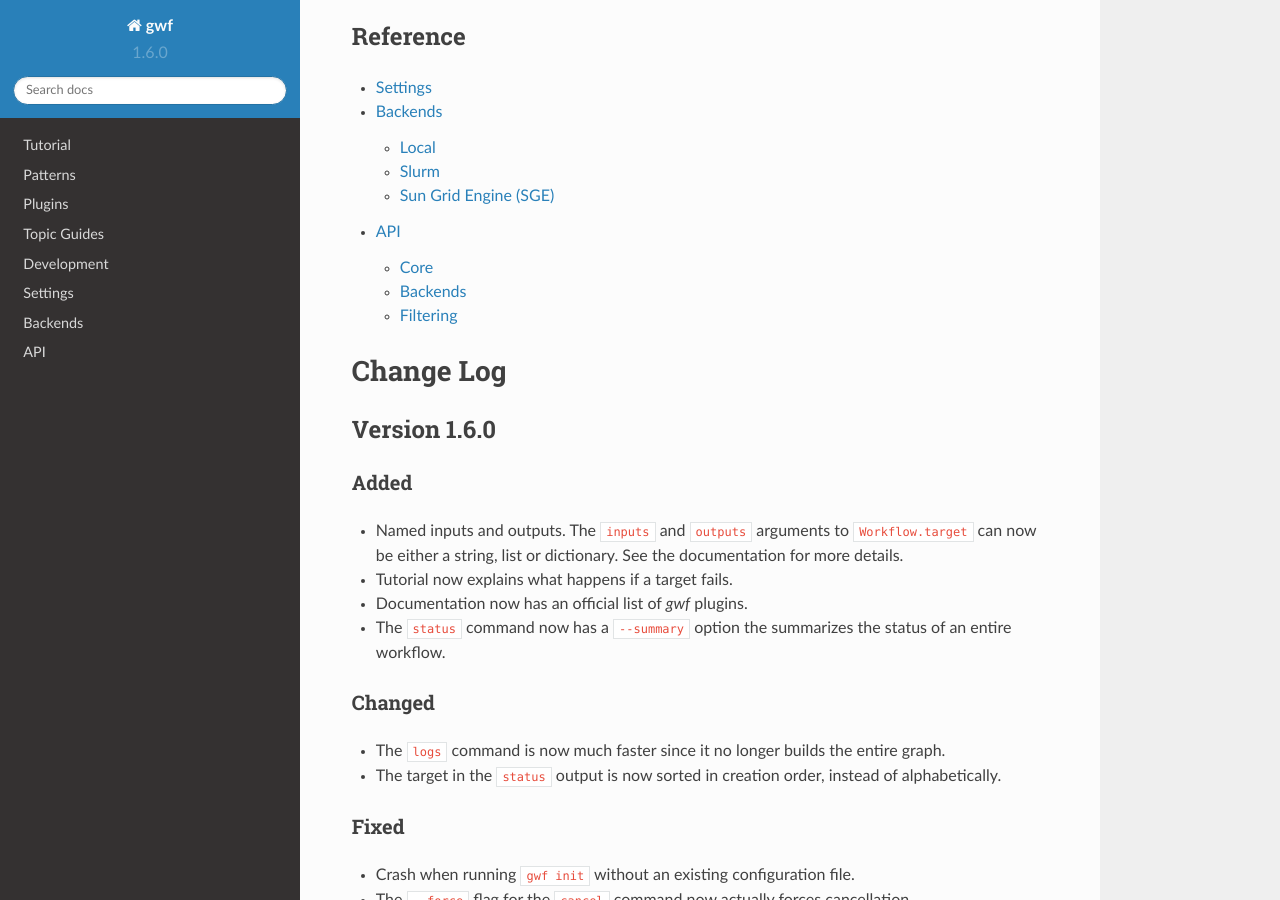
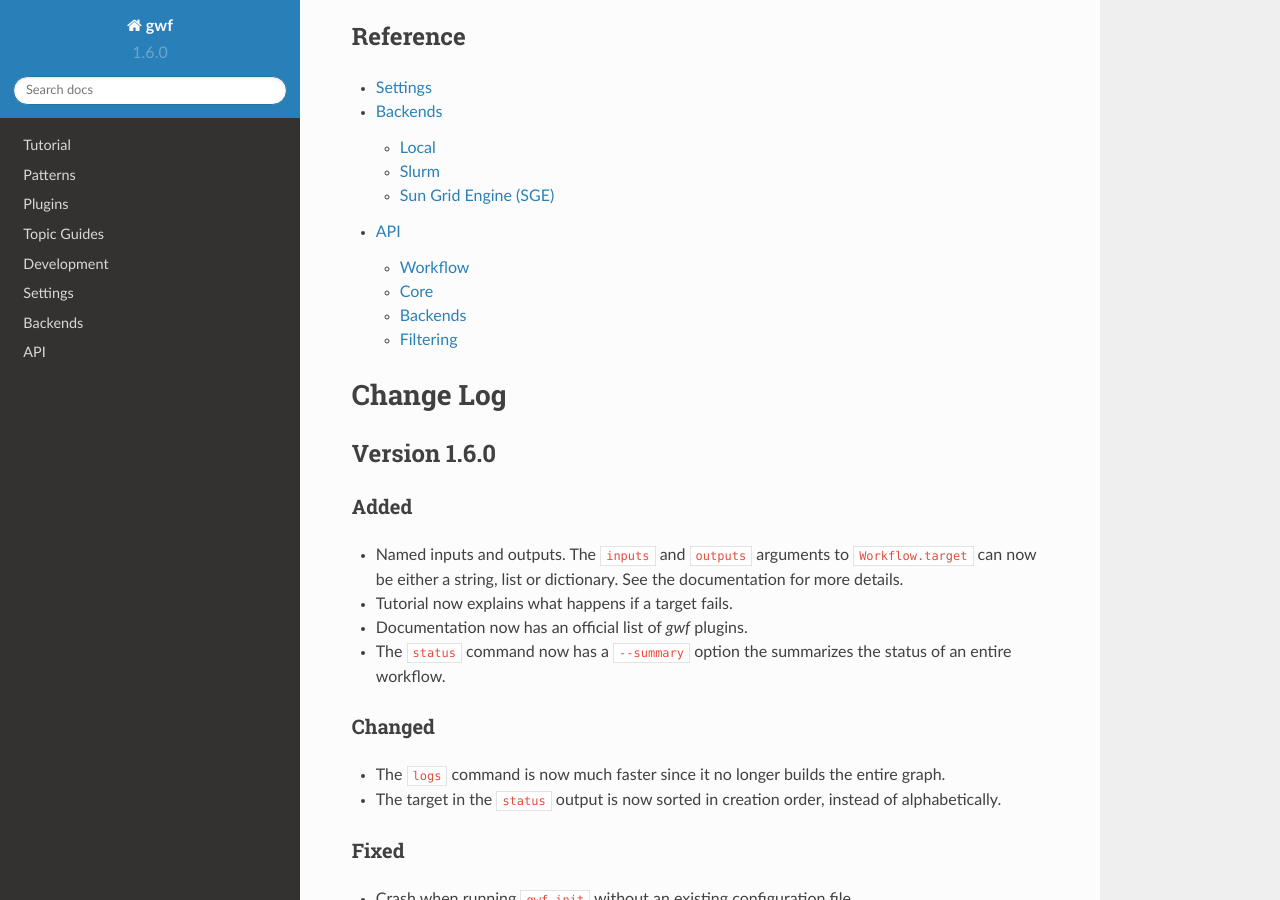
Before and after one commit to gwforg/gwf, a Sphinx documentation site: the page built from docs/index.rst, in a window 1280 px wide and 900 px high, scrolled down 2035 px. Built offline with Sphinx 7.4.7 and the Read the Docs theme 2.0.0, drawn with Linux system fonts in a browser that asks for light colours.

```diff
--- a/docs/reference/api.rst
+++ b/docs/reference/api.rst
@@ -13,40 +13,44 @@ workflow, checking the workflow for inconsistencies and circular dependencies.
 A target in a :class:`~gwf.Graph` can be scheduled on a
 :class:`~gwf.backends.Backend` using the :class:`~gwf.Scheduler`.
 
+Workflow
+--------
+
+.. automodule:: gwf
+    :members: Workflow, Target, AnonymousTarget, TargetList
+
 Core
 ----
 
 .. automodule:: gwf.core
-   :members:
-     workflow_from_config, workflow_from_path,
-     graph_from_config, graph_from_path,
-     AnonymousTarget, Target, TargetList,
-     Workflow, Graph, Scheduler
+    :members:
+        workflow_from_config, workflow_from_path,
+        graph_from_config, graph_from_path, Graph, Scheduler
 
 Backends
 --------
 
 .. automodule:: gwf.backends
-   :members: list_backends, backend_from_config, backend_from_name, Backend, Status
-   :inherited-members:
-   :undoc-members:
+    :members: list_backends, backend_from_config, backend_from_name, Backend, Status
+    :inherited-members:
+    :undoc-members:
 
 
 Log Managers
 ~~~~~~~~~~~~
 
 .. automodule:: gwf.backends.logmanager
-   :members: FileLogManager, MemoryLogManager
+    :members: FileLogManager, MemoryLogManager
 
 Filtering
 ---------
 
 .. automodule:: gwf.filtering
-   :members: filter_generic, filter_names
-   :undoc-members:
+    :members: filter_generic, filter_names
+    :undoc-members:
 
 Helpers for filtering:
 
 .. automodule:: gwf.filtering
-   :members: ApplyMixin
-   :undoc-members:
+    :members: ApplyMixin
+    :undoc-members:
```
